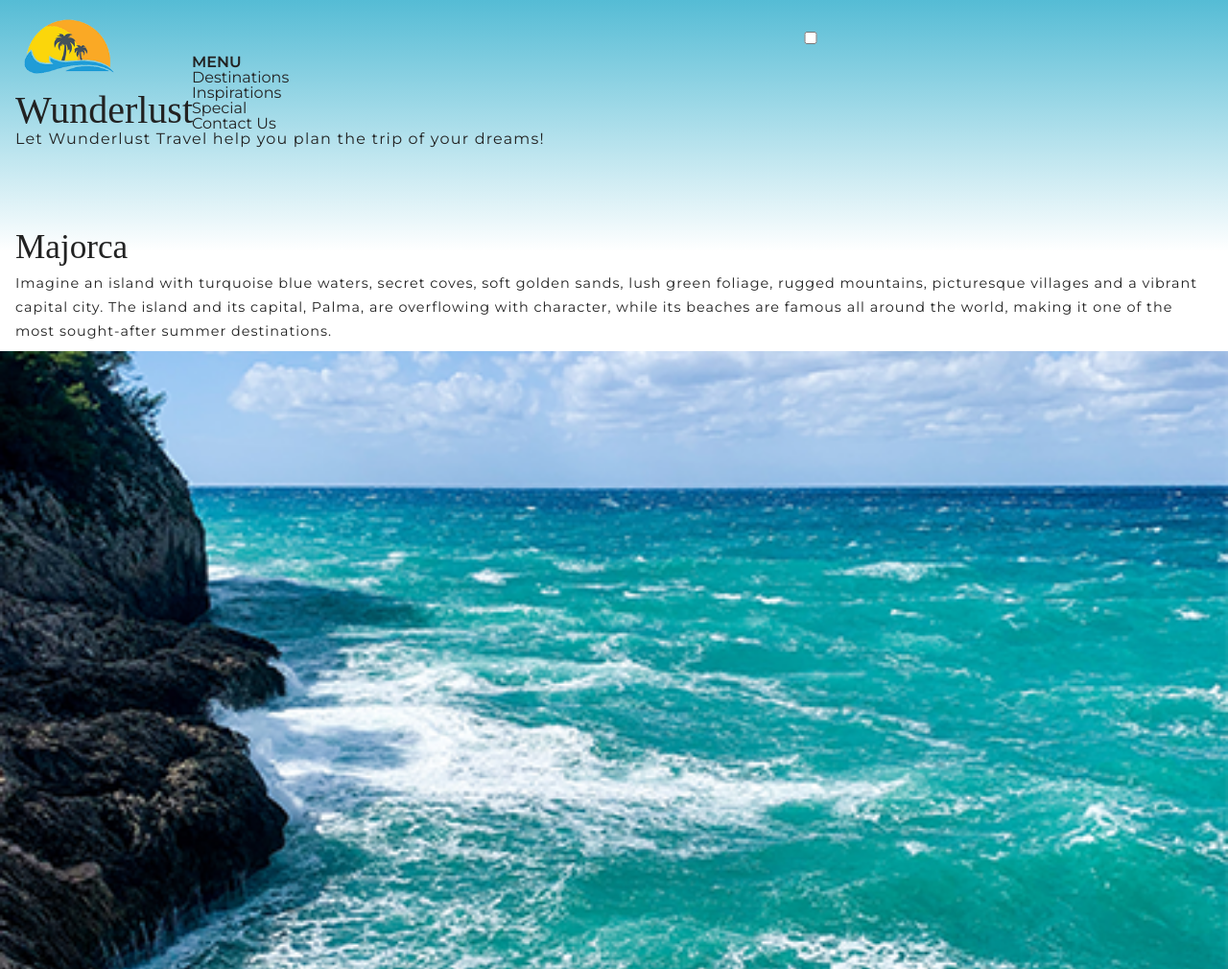
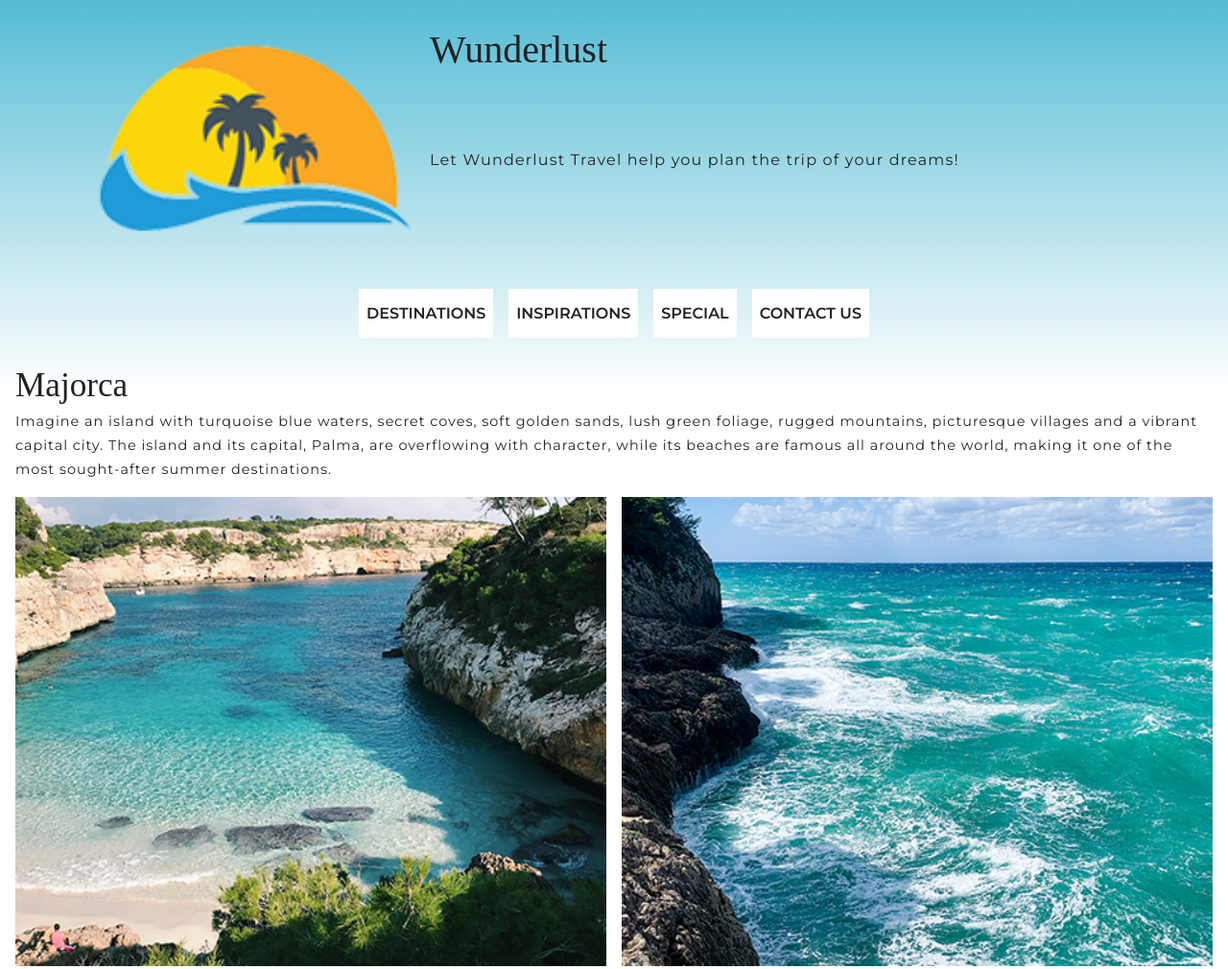
Before and after one commit to erodr231/wunderlust, a plain HTML site: page wunderlust-majorca.html in a window 1280 px wide. Shown: the top 1010 px of the page at 96% size. Drawn offline with Linux system fonts and the light colour scheme; a web font is replaced by a local one.

Commit message:
updated styles for medium screens

```diff
--- a/styles.css
+++ b/styles.css
@@ -122,20 +122,7 @@ header p{
     padding: 0 1rem;
 }
 
-#menu-toggle{
-    display: block;
-    position: relative;
-    top: -125px;
-    left: 200px;
-    z-index: 1;
-    user-select: none;
-}
-
-#menu-toggle a{
-    text-decoration: none;
-    color: #232323;
-    transition: color 0.3s ease;
-}
+/* add hamgurger menu*/
 
 #main-content{
     position: relative;
@@ -451,7 +438,144 @@ footer a{
 
 /*medium screen*/
 @media screen and (min-width: 600px){
+    a{
+        text-decoration: none;
+        color: var(--darkgray);
+    }
 
+    header{
+        display: grid;
+        grid-template-columns: 1fr 2fr;
+        grid-template-rows: 1fr 1fr 1fr;
+        padding: 1rem;
+    }
+    h1{
+        padding: 1rem 1rem .5rem;
+    }
+    header a {
+        grid-row: 1/3;
+    }
+    #logo img{
+        height: auto;
+        width: 120%;
+    }
+    header p{
+        grid-row: 2/-1;
+        grid-column: 2/-1;
+        padding: 1rem;
+    }
+    nav{
+        margin: auto;
+    }
+    nav, #menu-toggle{
+        display: flex;
+    }
+
+    nav, #menu-toggle{
+        grid-row: 3/4;
+        grid-column: 1/-1;
+    }
+
+    nav ul{
+        display: flex;
+        flex-basis: 0;
+        flex-grow: 1;
+        flex-direction: row;
+        justify-content: center;
+        gap: 1rem;
+        color: var(--black);
+        text-transform: uppercase;
+        font-weight: bold;
+        align-items: center;
+    }
+    #intro{
+        display: grid;
+    }
+    li a{
+        background-color: var(--white);
+        padding: 1rem .5rem;
+    }
+
+   nav label, nav input{
+        display: none;
+    }
+
+    #img-grid {
+        display: grid;
+        grid-template-columns: 1fr 1fr;
+        grid-template-rows: 1fr 1fr;
+        padding: 1rem;
+    }
+
+
+   img[alt^="Turquoise"]{
+    grid-column: 2/3;
+    grid-row: 1/2;
+   }
+
+   img[alt^="A calm"]{
+    grid-column: 1/2;
+    grid-row: 1/2;
+   }
+
+    picture{
+        grid-column: 1/-1;
+    }
+    h3{
+        padding-bottom: .5rem;
+    }
+    #plan div{
+        display: grid;
+        grid-template-columns: 1fr 1fr;
+        grid-template-rows: 1fr 1fr;
+    }
+
+    #testimonials div{
+        display: grid;
+        grid-template-columns: 1fr 1fr;
+        grid-template-rows: 1fr 1fr;
+    }
+
+    #about div{
+        display: grid;
+        grid-template-columns: repeat(4, 1fr);
+        grid-template-rows: 1fr;
+    }
+
+    #about h3{
+        text-align: center;
+    }
+
+   #contact{
+    padding: 1rem;
+   }
+
+   #contact h3{
+    display: flex;
+    justify-content: flex-start;
+    gap: .5rem;
+   }
+
+   fieldset{
+    display: grid;
+    grid-template-rows: 1fr 1fr;
+    grid-template-columns: 1fr 1fr 1fr;
+    padding-bottom: 0;
+   }
+
+   input[type="submit"]{
+    width: 50%;
+    margin-left: 50%;
+   }
+
+   footer{
+    display: flex;
+    flex-direction: row;
+    gap: 1rem;
+    justify-content: center;
+   }
+
+   /*fix the contact method and continue with the large screen.*/
 }
 
 /*large screens*/
```
